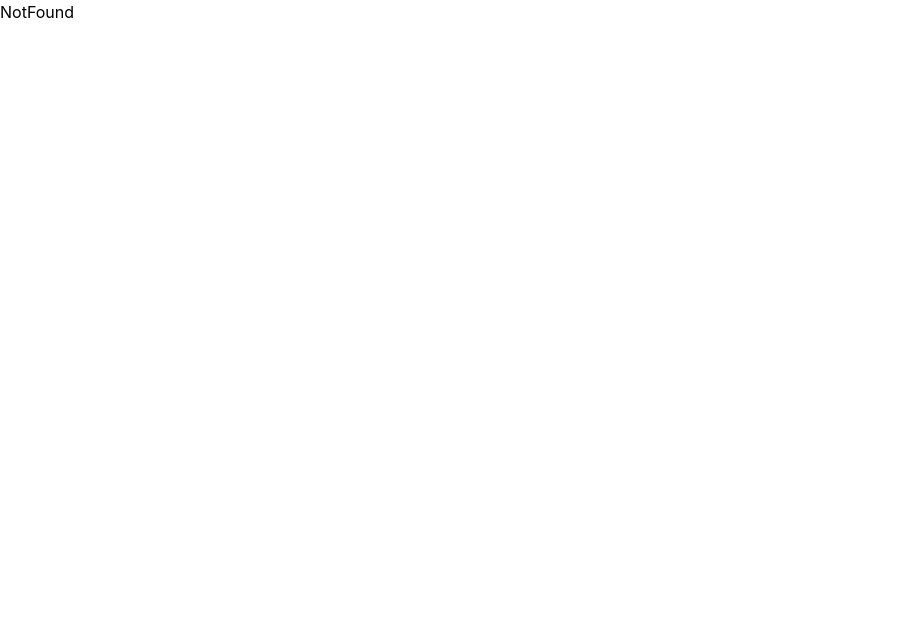
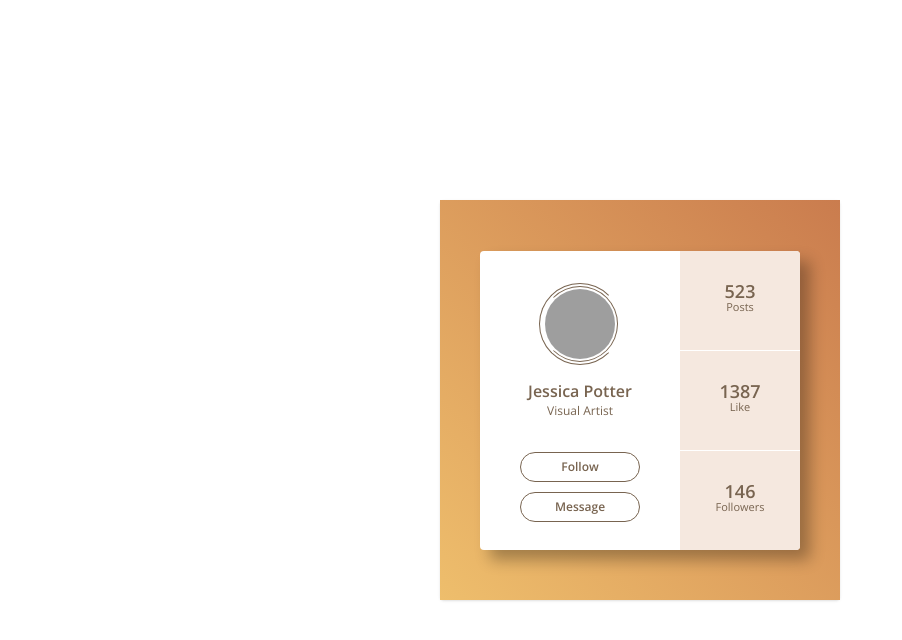
Before and after one commit to john76391/100-days-css-challenge, a React (Vite) app: page /days/6 in a window 1280 px wide. Shown: the top 640 px of the page, without its empty margins (0-902 px from the left). Built offline with nearby package versions, Linux system fonts and the light colour scheme; grey boxes are pictures that could not be loaded.

Commit message:
complete day 6

```diff
--- a/src/App.tsx
+++ b/src/App.tsx
@@ -6,8 +6,7 @@ import Day2 from "./pages/day2";
 import Day3 from "./pages/day3";
 import Day4 from "./pages/day4";
 import Day5 from "./pages/day5";
-
-
+import Day6 from "./pages/day6";
 
 import NotFound from "./pages/notFound";
 
@@ -24,6 +23,7 @@ export default function App() {
           <Route path="3" element={<Day3 />} />
           <Route path="4" element={<Day4 />} />
           <Route path="5" element={<Day5 />} />
+          <Route path="6" element={<Day6 />} />
         </Route>
 
         <Route path="*" element={<NotFound />} />
--- a/src/index.css
+++ b/src/index.css
@@ -1,5 +1,9 @@
+/* Open Sans */
+@import url("https://fonts.googleapis.com/css2?family=Open+Sans:ital,wght@0,300..800;1,300..800&display=swap");
+
 @import "tailwindcss";
 
 @theme {
   --font-courier-new: "Courier New", "Courier", sans-serif;
+  --font-open-sans: "Open Sans", sans-serif;
 }
--- /dev/null
+++ b/src/pages/day6.tsx
@@ -0,0 +1,51 @@
+export default function Component() {
+  return (
+    <div className="font-open-sans flex h-full items-center justify-center bg-linear-to-tr from-[#EEBE6C] to-[#CA7C4E] text-(--brown) [--brown:#786450]">
+      <div className="flex h-74.75 w-80 overflow-hidden rounded-sm bg-white shadow-[10px_10px_15px_rgba(0,0,0,0.3)]">
+        {/* profile */}
+        <div className="flex h-full basis-50 flex-col items-center">
+          {/* image */}
+          <div className="group relative mt-9.5 cursor-pointer">
+            <div className="absolute -top-0.75 -left-0.75 size-19 rounded-full border border-(--brown) border-l-transparent transition-all duration-1500 ease-in-out group-hover:rotate-360"></div>
+            <div className="absolute -top-1.5 -left-1.5 size-20.5 rounded-full border border-(--brown) border-r-transparent transition-all duration-1500 ease-in-out group-hover:-rotate-360"></div>
+            <div className="relative size-17.5 overflow-hidden rounded-full">
+              <img
+                src="https://100dayscss.com/codepen/jessica-potter.jpg"
+                alt=""
+                className="size-full object-cover"
+              />
+            </div>
+          </div>
+
+          <div className="mt-5 font-semibold">Jessica Potter</div>
+          <div className="text-xs">Visual Artist</div>
+
+          <div className="mt-8.25 flex flex-col gap-2.5">
+            <button className="h-7.5 w-30 rounded-full border border-(--brown) text-xs font-semibold transition-colors duration-300 ease-in-out hover:bg-(--brown) hover:text-white">
+              Follow
+            </button>
+            <button className="h-7.5 w-30 rounded-full border border-(--brown) text-xs font-semibold transition-colors duration-300 ease-in-out hover:bg-(--brown) hover:text-white">
+              Message
+            </button>
+          </div>
+        </div>
+
+        {/* stats */}
+        <div className="grid h-full basis-30 grid-rows-3 gap-px text-[11px]/2">
+          <div className="cursor-pointer bg-[#F5E8DF] pt-7 text-center transition-colors duration-400 ease-in-out hover:bg-[#E1CFC2]">
+            <span className="block text-lg/6 font-semibold">523</span>
+            <span className="">Posts</span>
+          </div>
+          <div className="cursor-pointer bg-[#F5E8DF] pt-7 text-center transition-colors duration-400 ease-in-out hover:bg-[#E1CFC2]">
+            <span className="block text-lg/6 font-semibold">1387</span>
+            <span className="">Like</span>
+          </div>
+          <div className="cursor-pointer bg-[#F5E8DF] pt-7 text-center transition-colors duration-400 ease-in-out hover:bg-[#E1CFC2]">
+            <span className="block text-lg/6 font-semibold">146</span>
+            <span className="">Followers</span>
+          </div>
+        </div>
+      </div>
+    </div>
+  );
+}
```
